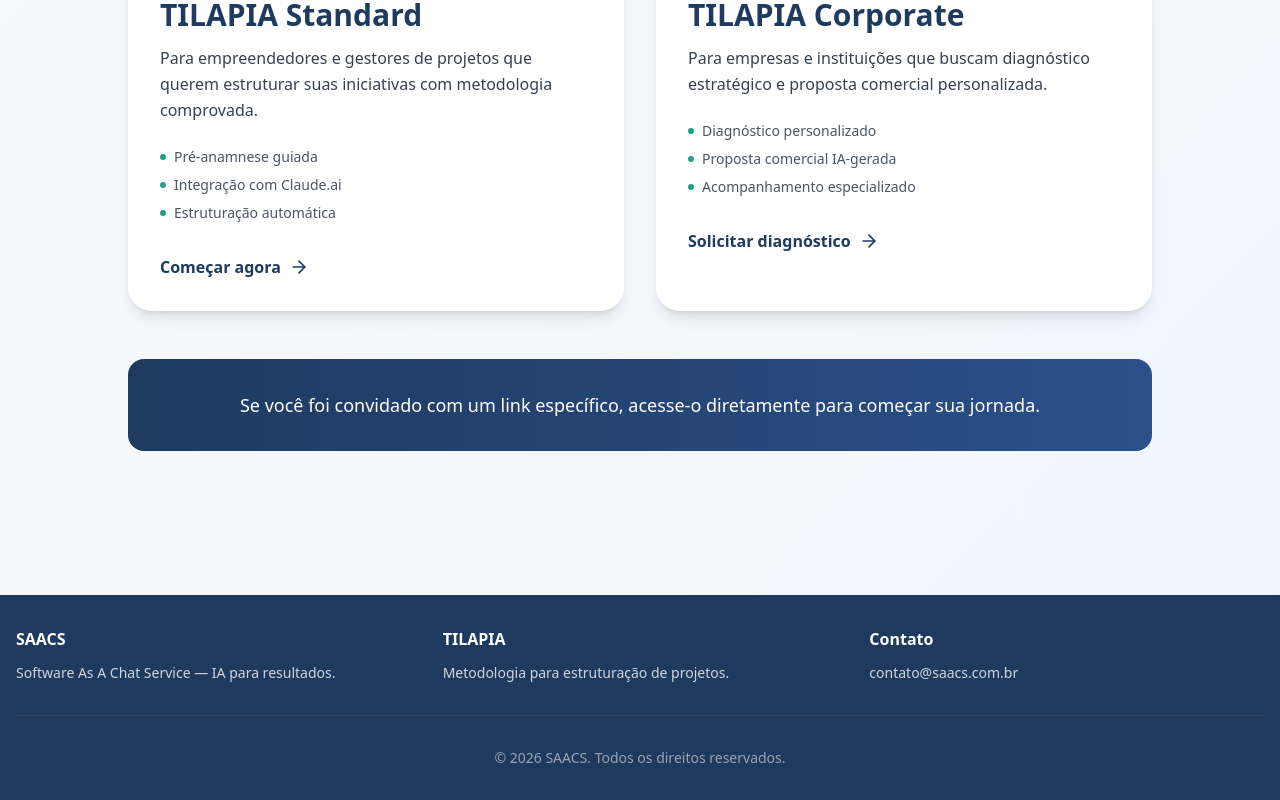
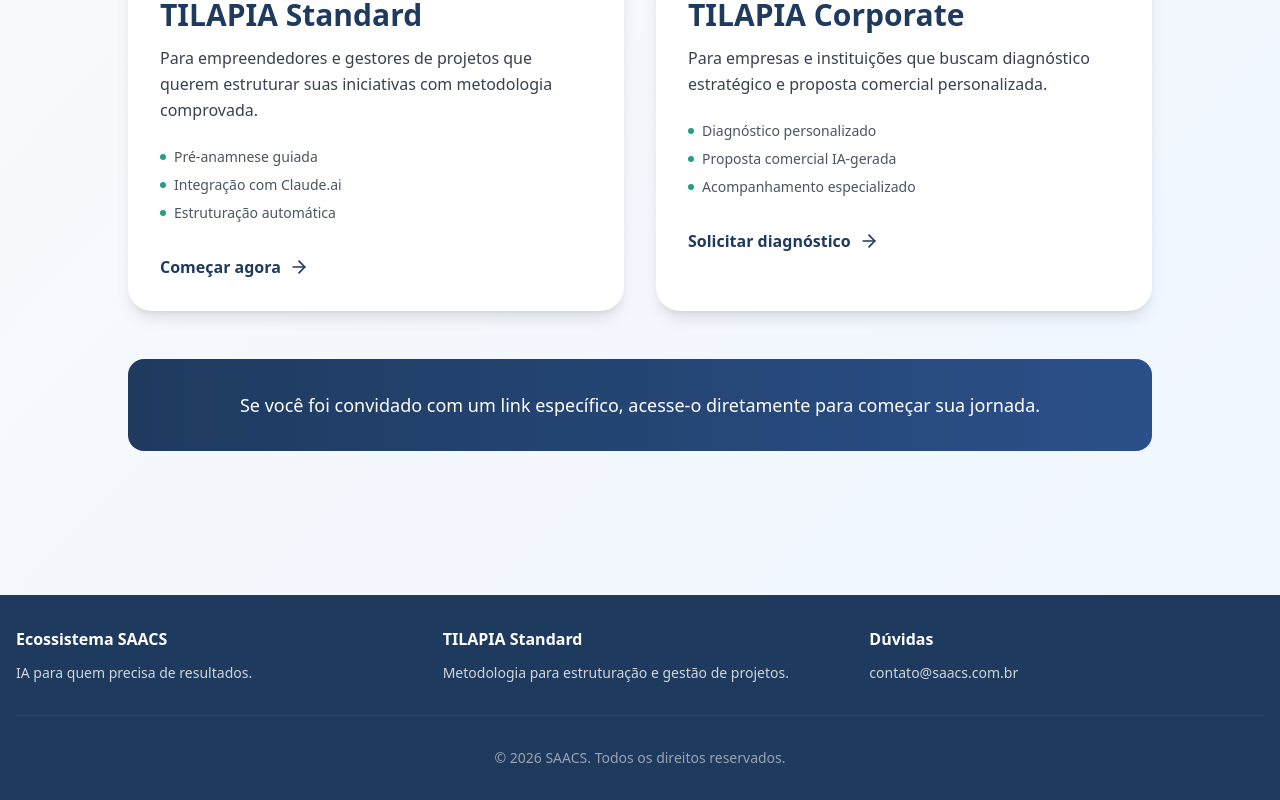
Before and after one commit to saacsai/saacs-onboarding, a Next.js app: page / in a window 1280 px wide. Shown: the part 562-1362 px from the top of the page. Built offline with nearby package versions, Linux system fonts and the light colour scheme.

Commit message:
footer: atualiza 3 colunas (Ecossistema SAACS, TILAPIA Standard, Dúvidas com email linkável)

```diff
--- a/app/layout.tsx
+++ b/app/layout.tsx
@@ -48,21 +48,23 @@
             <div className="container mx-auto px-4">
               <div className="grid md:grid-cols-3 gap-8 mb-8">
                 <div>
-                  <h3 className="font-semibold mb-3">SAACS</h3>
+                  <h3 className="font-semibold mb-3">Ecossistema SAACS</h3>
                   <p className="text-sm text-gray-300">
-                    Software As A Chat Service — IA para resultados.
+                    IA para quem precisa de resultados.
                   </p>
                 </div>
                 <div>
-                  <h3 className="font-semibold mb-3">TILAPIA</h3>
+                  <h3 className="font-semibold mb-3">TILAPIA Standard</h3>
                   <p className="text-sm text-gray-300">
-                    Metodologia para estruturação de projetos.
+                    Metodologia para estruturação e gestão de projetos.
                   </p>
                 </div>
                 <div>
-                  <h3 className="font-semibold mb-3">Contato</h3>
+                  <h3 className="font-semibold mb-3">Dúvidas</h3>
                   <p className="text-sm text-gray-300">
-                    contato@saacs.com.br
+                    <a href="mailto:contato@saacs.com.br" className="hover:text-white transition-colors">
+                      contato@saacs.com.br
+                    </a>
                   </p>
                 </div>
               </div>
```
